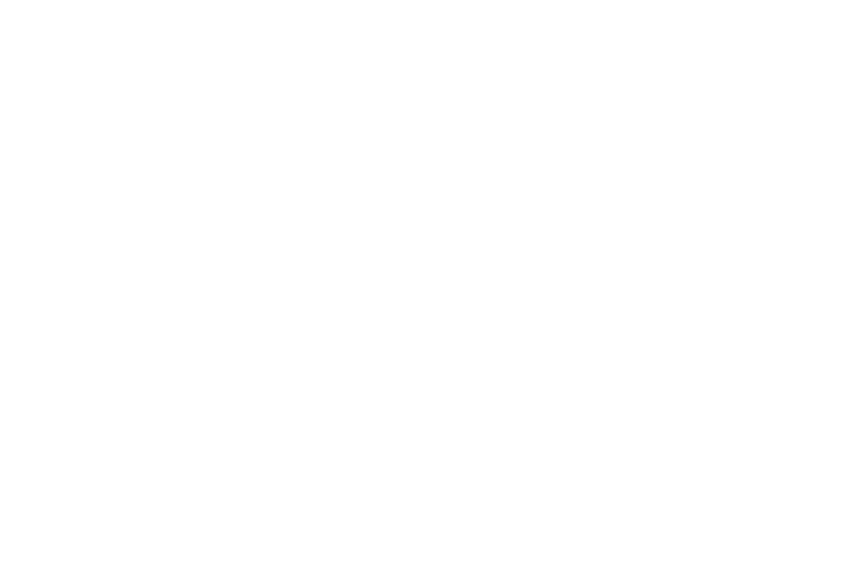
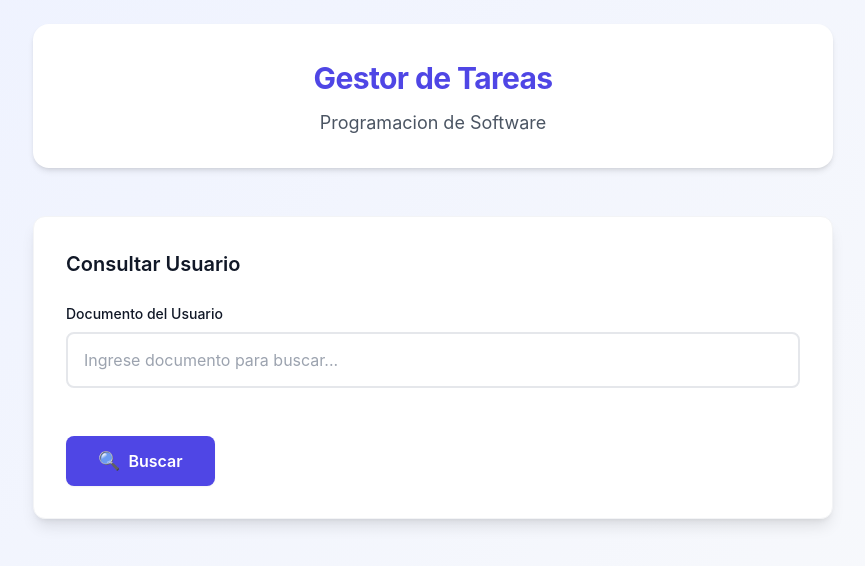
Before and after one commit to Jhon-Gelvez/DOM, a plain HTML site: page trasnferencia/index.html in a window 1280 px wide. Shown: the whole page, without its empty margins (207-1072 px from the left). Drawn offline with Linux system fonts and the light colour scheme.

Commit message:
feat(Transferencia):Componente de busqueda de usuario (#36)

```diff
--- a/trasnferencia/index.html
+++ b/trasnferencia/index.html
@@ -1,11 +1,36 @@
 <!DOCTYPE html>
-<html lang="en">
+<html lang="es">
+
 <head>
-    <meta charset="UTF-8">
-    <meta name="viewport" content="width=device-width, initial-scale=1.0">
-    <title>Document</title>
+  <meta charset="UTF-8">
+  <meta name="viewport" content="width=device-width, initial-scale=1.0">
+  <title>Gestión de Tareas - ADSO</title>
+  <link rel="stylesheet" href="style.css">
 </head>
+
 <body>
+
+  <div class="container">
+    <!-- HEADER DEL SITIO -->
+    <header class="header">
+      <h1 class="header__title">Gestor de Tareas</h1>
+      <p class="header__subtitle">Programacion de Software</p>
+    </header>
+
+    <!-- BLOQUE 1: BÚSQUEDA DE USUARIO (Basado en la parte superior de image_8ed6a2.png) -->
+    <section class="card form-section">
+      <h2 class="card__title">Consultar Usuario</h2>
+      <div class="form__group">
+        <label for="user-doc" class="form__label">Documento del Usuario</label>
+        <input type="text" id="user-doc" class="form__input" placeholder="Ingrese documento para buscar...">
+        <span id="search-error" class="form__error"></span>
+      </div>
+      <button type="button" class="btn btn--primary" id="btn-search">
+        <span class="btn__icon">🔍</span> Buscar
+      </button>
+    </section>
+
+  </div>
 
 </body>
 </html>
--- a/trasnferencia/style.css
+++ b/trasnferencia/style.css
@@ -0,0 +1,364 @@
+/* ============================================
+   SISTEMA DE DISEÑO - VARIABLES CSS
+   ============================================ */
+
+:root {
+    /* Paleta de colores principal */
+    --color-primary: #4f46e5;
+    --color-primary-dark: #4338ca;
+    --color-primary-light: #6366f1;
+    --color-primary-lighter: #eef2ff;
+
+    /* Colores de estado */
+    --color-success: #10b981;
+    --color-error: #ef4444;
+    --color-warning: #f59e0b;
+    --color-info: #3b82f6;
+
+    /* Escala de grises */
+    --color-gray-50: #f9fafb;
+    --color-gray-100: #f3f4f6;
+    --color-gray-200: #e5e7eb;
+    --color-gray-300: #d1d5db;
+    --color-gray-400: #9ca3af;
+    --color-gray-500: #6b7280;
+    --color-gray-600: #4b5563;
+    --color-gray-700: #374151;
+    --color-gray-800: #1f2937;
+    --color-gray-900: #111827;
+
+    /* Colores de fondo */
+    --color-background: #ffffff;
+    --color-background-secondary: var(--color-gray-50);
+    --color-surface: #ffffff;
+
+    /* Colores de texto */
+    --color-text-primary: var(--color-gray-900);
+    --color-text-secondary: var(--color-gray-600);
+    --color-text-tertiary: var(--color-gray-400);
+
+    /* Tipografía */
+    --font-family-base: -apple-system, BlinkMacSystemFont, 'Segoe UI', 'Roboto', 'Oxygen', 'Ubuntu', 'Cantarell', sans-serif;
+    --font-family-mono: 'Courier New', Courier, monospace;
+
+    /* Tamaños de fuente */
+    --font-size-xs: 0.75rem;    /* 12px */
+    --font-size-sm: 0.875rem;   /* 14px */
+    --font-size-base: 1rem;     /* 16px */
+    --font-size-lg: 1.125rem;   /* 18px */
+    --font-size-xl: 1.25rem;    /* 20px */
+    --font-size-2xl: 1.5rem;    /* 24px */
+    --font-size-3xl: 1.875rem;  /* 30px */
+    --font-size-4xl: 2.25rem;   /* 36px */
+
+    /* Pesos de fuente */
+    --font-weight-normal: 400;
+    --font-weight-medium: 500;
+    --font-weight-semibold: 600;
+    --font-weight-bold: 700;
+
+    /* Espaciado */
+    --spacing-xs: 0.25rem;   /* 4px */
+    --spacing-sm: 0.5rem;    /* 8px */
+    --spacing-md: 1rem;      /* 16px */
+    --spacing-lg: 1.5rem;    /* 24px */
+    --spacing-xl: 2rem;      /* 32px */
+    --spacing-2xl: 3rem;     /* 48px */
+    --spacing-3xl: 4rem;     /* 64px */
+
+    /* Border radius */
+    --radius-sm: 0.375rem;   /* 6px */
+    --radius-md: 0.5rem;     /* 8px */
+    --radius-lg: 0.75rem;    /* 12px */
+    --radius-xl: 1rem;       /* 16px */
+    --radius-full: 9999px;
+
+    /* Sombras */
+    --shadow-sm: 0 1px 2px 0 rgb(0 0 0 / 0.05);
+    --shadow-md: 0 4px 6px -1px rgb(0 0 0 / 0.1), 0 2px 4px -2px rgb(0 0 0 / 0.1);
+    --shadow-lg: 0 10px 15px -3px rgb(0 0 0 / 0.1), 0 4px 6px -4px rgb(0 0 0 / 0.1);
+    --shadow-xl: 0 20px 25px -5px rgb(0 0 0 / 0.1), 0 8px 10px -6px rgb(0 0 0 / 0.1);
+
+    /* Transiciones */
+    --transition-fast: 150ms cubic-bezier(0.4, 0, 0.2, 1);
+    --transition-base: 200ms cubic-bezier(0.4, 0, 0.2, 1);
+    --transition-slow: 300ms cubic-bezier(0.4, 0, 0.2, 1);
+
+    /* Z-index */
+    --z-index-dropdown: 1000;
+    --z-index-modal: 1050;
+    --z-index-tooltip: 1100;
+}
+
+/* ============================================
+   RESET Y ESTILOS BASE
+   ============================================ */
+
+*, *::before, *::after {
+    box-sizing: border-box;
+    margin: 0;
+    padding: 0;
+}
+
+html {
+    font-size: 16px;
+    -webkit-font-smoothing: antialiased;
+    -moz-osx-font-smoothing: grayscale;
+}
+
+body {
+    font-family: var(--font-family-base);
+    font-size: var(--font-size-base);
+    font-weight: var(--font-weight-normal);
+    line-height: 1.5;
+    color: var(--color-text-primary);
+    background: linear-gradient(135deg, var(--color-primary-lighter) 0%, var(--color-gray-50) 100%);
+    min-height: 100vh;
+    padding: var(--spacing-lg);
+}
+
+/* ============================================
+   LAYOUT PRINCIPAL
+   ============================================ */
+
+.container {
+    max-width: 800px;
+    margin: 0 auto;
+}
+
+/* ============================================
+   HEADER
+   ============================================ */
+
+.header {
+    text-align: center;
+    margin-bottom: var(--spacing-2xl);
+    padding: var(--spacing-xl) var(--spacing-md);
+    background: var(--color-surface);
+    border-radius: var(--radius-xl);
+    box-shadow: var(--shadow-md);
+}
+
+.header__title {
+    font-size: var(--font-size-3xl);
+    font-weight: var(--font-weight-bold);
+    color: var(--color-primary);
+    margin-bottom: var(--spacing-sm);
+    letter-spacing: -0.02em;
+}
+
+.header__subtitle {
+    font-size: var(--font-size-lg);
+    color: var(--color-text-secondary);
+    font-weight: var(--font-weight-normal);
+}
+
+/* ============================================
+   CARD COMPONENT
+   ============================================ */
+
+.card {
+    background: var(--color-surface);
+    border-radius: var(--radius-lg);
+    padding: var(--spacing-xl);
+    box-shadow: var(--shadow-lg);
+    border: 1px solid var(--color-gray-100);
+}
+
+.card__title {
+    font-size: var(--font-size-xl);
+    font-weight: var(--font-weight-semibold);
+    color: var(--color-text-primary);
+    margin-bottom: var(--spacing-lg);
+}
+
+/* ============================================
+   FORMULARIO
+   ============================================ */
+
+.form-section {
+    margin-bottom: var(--spacing-2xl);
+}
+
+.form__group {
+    margin-bottom: var(--spacing-lg);
+}
+
+.form__label {
+    display: block;
+    font-size: var(--font-size-sm);
+    font-weight: var(--font-weight-medium);
+    color: var(--color-text-primary);
+    margin-bottom: var(--spacing-sm);
+}
+
+.form__input {
+    width: 100%;
+    padding: var(--spacing-md);
+    font-size: var(--font-size-base);
+    font-family: var(--font-family-base);
+    color: var(--color-text-primary);
+    background-color: var(--color-surface);
+    border: 2px solid var(--color-gray-200);
+    border-radius: var(--radius-md);
+    transition: all var(--transition-base);
+    outline: none;
+}
+
+.form__input:focus {
+    border-color: var(--color-primary);
+    box-shadow: 0 0 0 3px var(--color-primary-lighter);
+}
+
+.form__input::placeholder {
+    color: var(--color-gray-400);
+}
+
+.form__textarea {
+    resize: vertical;
+    min-height: 100px;
+}
+
+.form__input.error {
+    border-color: var(--color-error);
+}
+
+.form__input.error:focus {
+    box-shadow: 0 0 0 3px rgba(239, 68, 68, 0.1);
+}
+
+.form__error {
+    display: block;
+    font-size: var(--font-size-sm);
+    color: var(--color-error);
+    margin-top: var(--spacing-xs);
+    min-height: 1.25rem;
+    font-weight: var(--font-weight-medium);
+}
+
+/* ============================================
+   BOTONES
+   ============================================ */
+
+.btn {
+    display: inline-flex;
+    align-items: center;
+    justify-content: center;
+    gap: var(--spacing-sm);
+    padding: var(--spacing-md) var(--spacing-xl);
+    font-size: var(--font-size-base);
+    font-weight: var(--font-weight-semibold);
+    font-family: var(--font-family-base);
+    line-height: 1;
+    border: none;
+    border-radius: var(--radius-md);
+    cursor: pointer;
+    transition: all var(--transition-base);
+    outline: none;
+    text-decoration: none;
+    white-space: nowrap;
+}
+
+.btn--primary {
+    background-color: var(--color-primary);
+    color: white;
+    box-shadow: var(--shadow-sm);
+}
+
+.btn--primary:hover {
+    background-color: var(--color-primary-dark);
+    box-shadow: var(--shadow-md);
+    transform: translateY(-1px);
+}
+
+.btn--primary:active {
+    transform: translateY(0);
+    box-shadow: var(--shadow-sm);
+}
+
+.btn--primary:focus-visible {
+    box-shadow: 0 0 0 3px var(--color-primary-lighter);
+}
+
+.btn__icon {
+    font-size: var(--font-size-lg);
+}
+
+/* ============================================
+   ANIMACIONES
+   ============================================ */
+
+@keyframes slideIn {
+    from {
+        opacity: 0;
+        transform: translateY(-10px);
+    }
+    to {
+        opacity: 1;
+        transform: translateY(0);
+    }
+}
+
+/* ============================================
+   RESPONSIVE DESIGN
+   ============================================ */
+
+@media (max-width: 768px) {
+    body {
+        padding: var(--spacing-md);
+    }
+
+    .header {
+        padding: var(--spacing-lg) var(--spacing-md);
+        margin-bottom: var(--spacing-xl);
+    }
+
+    .header__title {
+        font-size: var(--font-size-2xl);
+    }
+
+    .header__subtitle {
+        font-size: var(--font-size-base);
+    }
+
+    .card {
+        padding: var(--spacing-lg);
+    }
+
+    .messages-header {
+        flex-direction: column;
+        align-items: flex-start;
+        gap: var(--spacing-sm);
+    }
+}
+
+@media (max-width: 480px) {
+    .btn {
+        width: 100%;
+    }
+
+    .message-card__header {
+        flex-direction: column;
+        align-items: flex-start;
+        gap: var(--spacing-sm);
+    }
+}
+
+/* ============================================
+   UTILIDADES
+   ============================================ */
+
+.hidden {
+    display: none !important;
+}
+
+.fade-out {
+    animation: fadeOut var(--transition-base) ease-out forwards;
+}
+
+@keyframes fadeOut {
+    to {
+        opacity: 0;
+        transform: scale(0.95);
+    }
+}
```
